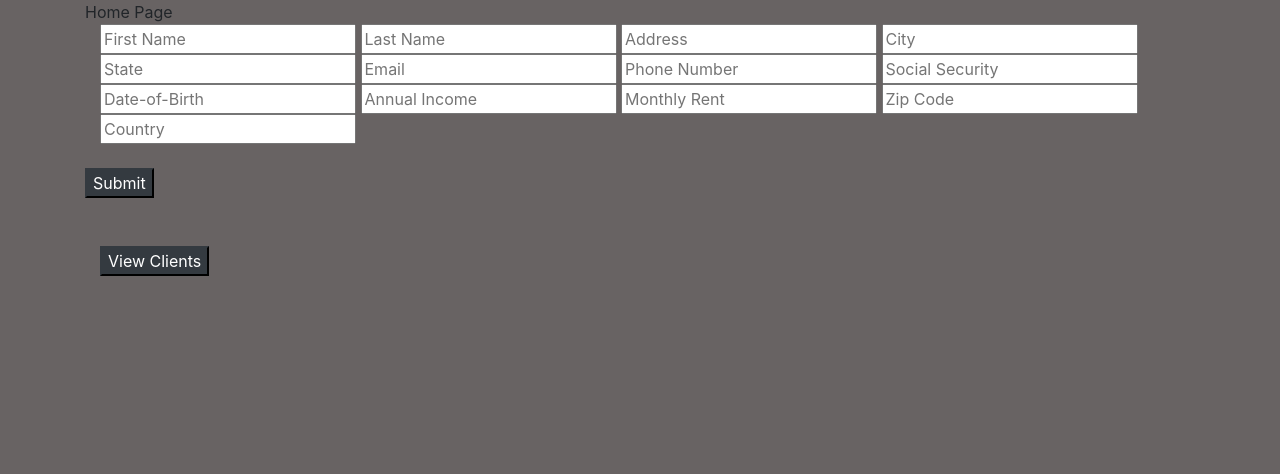
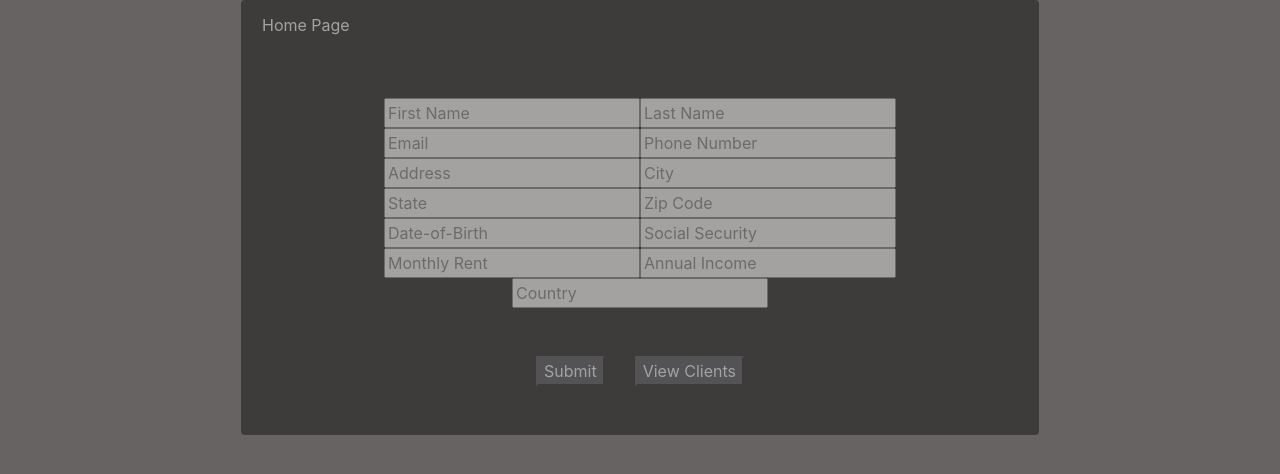
Before and after one commit to rydobbe/Python, a Flask app: page / in a window 1280 px wide. Shown: the top 474 px of the page. Run offline with Flask 2, Linux system fonts and the light colour scheme; some libraries are stand-ins or nearby versions.

Commit message:
updated form layout

```diff
--- a/Web_Flask/app.py
+++ b/Web_Flask/app.py
@@ -1,6 +1,5 @@
 #Imports
 from flask import Flask, redirect, render_template, request, url_for
-from flask_sqlalchemy import SQLAlchemy
 from models import db, Client
 
 
@@ -15,6 +14,7 @@ app.config['SQLALCHEMY_DATABASE_URI'] = 'sqlite:///' + db_name
 app.config['SQLALCHEMY_TRACK_MODIFICATIONS'] = True
 db.app = app
 db.init_app(app)
+
 
 @app.route("/")
 def index():
--- a/Web_Flask/static/styles.css
+++ b/Web_Flask/static/styles.css
@@ -1,5 +1,35 @@
 /* Custom CSS */
 
+
+li{
+    border: solid;
+    border-color: grey;
+    border-width: 2px;
+    border-top: none;
+    border-left: none;
+    border-right: none;
+    list-style: none;
+}
+
+a{
+    color: red;
+}
+a:hover{
+    color:green;
+}
+
+/* Bootstrap Elements */
+.card{
+    background-color: black;
+    opacity: 40%;
+    width: 70%;
+}
+
+.card-header{
+    color: white;
+}
+
+/* HTML Elements */
 body{
     background-color: rgb(104, 99, 99);
 }
--- a/Web_Flask/templates/client_view.html
+++ b/Web_Flask/templates/client_view.html
@@ -4,5 +4,5 @@
     {% block title %}Client View{% endblock %}
 {% endblock %}
 {% block body %}
-    {{ super() }}
+{{ super() }}
 {% endblock %}
--- a/Web_Flask/templates/index.html
+++ b/Web_Flask/templates/index.html
@@ -1,41 +1,51 @@
 {% extends "layout.html" %}
 {% block head %}
 {{ super() }}
-    {% block title %}Home Page{% endblock %}
 {% endblock %}
 {% block body %}
-    <div class="container">
-        <div class="row">
-            <div class="col">
-                <form action="/register", method="post">
+    <div class="row justify-content-center">
+        <div class="card">
+            <div class="card-header">{% block title %}Home Page{% endblock %}</div>
+            <form id="client-form" class="mt-5" action="/register" method="post">
+                <div class="row justify-content-center">
                     <input name="firstName" placeholder="First Name" type="text"></input>
                     <input name="lastName" placeholder="Last Name" type="text"></input>
+                </div>
+                <div class="row justify-content-center">
+                    <input name="email" placeholder="Email" type="text"></input>
+                    <input name="phone" placeholder="Phone Number" type="text"></input>
+                </div>
+                <div class="row justify-content-center">
                     <input name="address" placeholder="Address" type="text"></input>
                     <input name="city" placeholder="City" type="text"></input>
+                </div>
+                <div class="row justify-content-center">
                     <input name="state" placeholder="State" type="text"></input>
-                    <input name="email" placeholder="Email" type="text"></input>
-                    <input name="phone" placeholder="Phone Number" type="text"></input>
+                    <input name="zipCode" placeholder="Zip Code" type="text"></input>
+                </div>
+                <div class="row justify-content-center">
+                    <input name="dateOfBirth" placeholder="Date-of-Birth" type="text"></input>
                     <input name="socialSecurity" placeholder="Social Security" type="text"></input>
-                    <input name="dateOfBirth" placeholder="Date-of-Birth" type="text"></input>
+                </div>
+                <div class="row justify-content-center">
+                    <input name="monthlyRent" placeholder="Monthly Rent" type="text"></input>
                     <input name="annualIncome" placeholder="Annual Income" type="text"></input>
-                    <input name="monthlyRent" placeholder="Monthly Rent" type="text"></input>
-                    <input name="zipCode" placeholder="Zip Code" type="text"></input>
+                </div>
+                <div class="row justify-content-center">
                     <input name="country" placeholder="Country" type="text"></input>
-                    <br>
-                    <br>
-                    <div class="row">
-                        <button class="btn-dark type="submit">Submit</button>
                 </div>
             </form>
+            <div class="row justify-content-center mt-5 mb-5">
+                <div class="col-md-auto">
+                    <button form="client-form" class="btn-dark type="submit">Submit</button>
                 </div>
-        </div>
-        <br>
-        <br>
+                <div class="col-md-auto">
                     <form action="/view_clients" method="post">
                         <button class="btn-dark" type="submit">View Clients</button>
                     </form>
                 </div>
             </div>
-
+        </div>
+    </div>
 {{ super() }}
 {% endblock %}
--- a/Web_Flask/templates/layout.html
+++ b/Web_Flask/templates/layout.html
@@ -1,5 +1,4 @@
 <!DOCTYPE html>
-
 <html lang="en">
     <div class="container">
         <head>
```
Also changed, not shown: Web_Flask/templates/registered.html (+14 -12 lines), Web_Flask/sqlite_database.db. Lines whose indentation alone changed are shown as unchanged.
